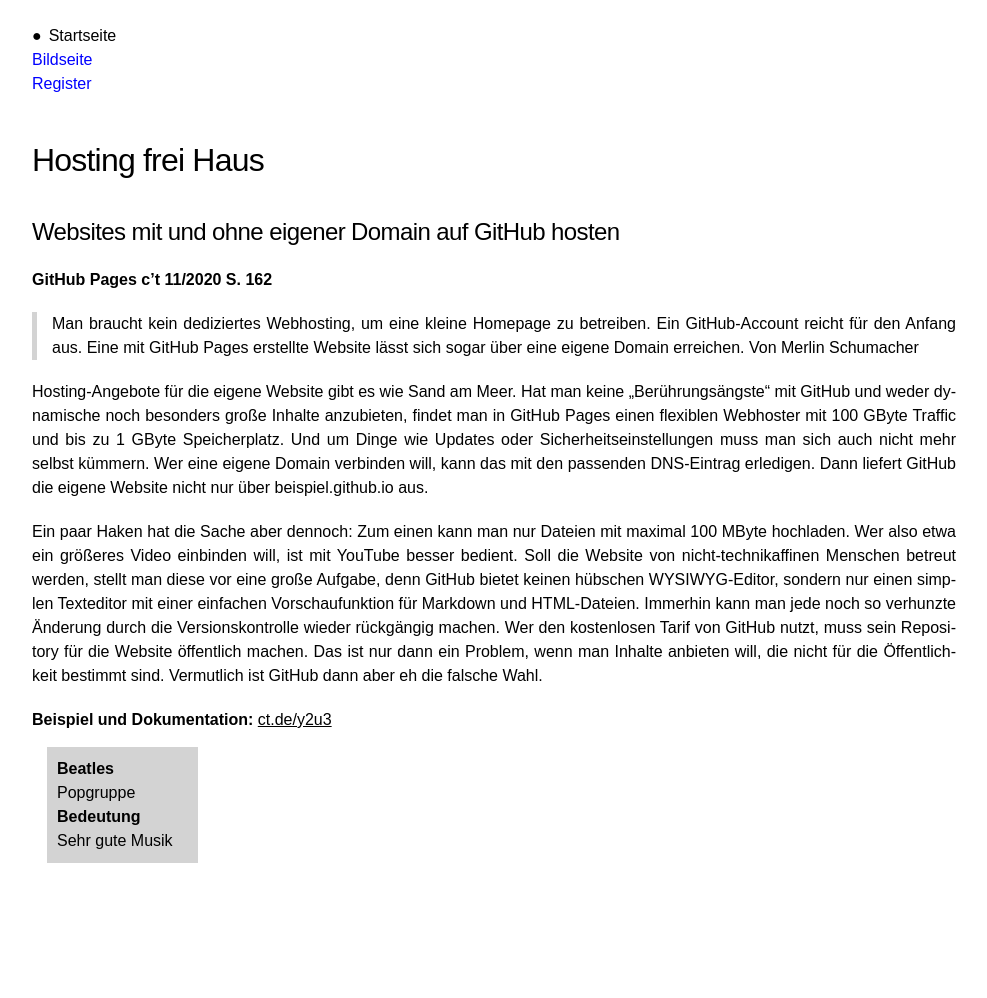
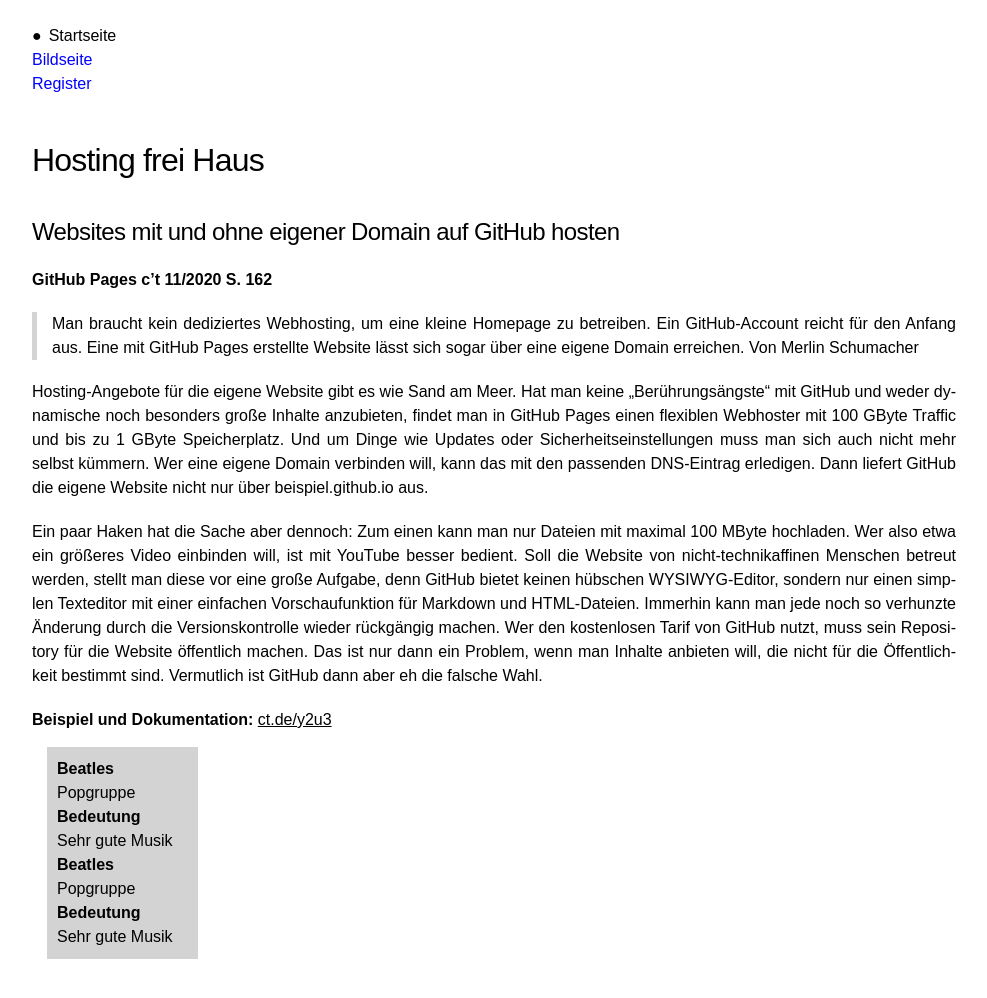
Before and after one commit to webuser-ralf/webuser-ralf.github.io, a Jekyll site: the page built from index.md, in a window 1280 px wide. Shown: the whole page, without its empty margins (146-1133 px from the left). Built offline with Jekyll 4.4.1, drawn with Linux system fonts in a browser that asks for light colours; our own code applies the rules of GitHub Pages for plain Markdown files; before the commit the page ends 948 px from its top, so only the background shows below that.

Commit message:
Update index.md

```diff
--- a/index.md
+++ b/index.md
@@ -22,6 +22,12 @@
 Bedeutung
 :     Sehr gute Musik
 
+Beatles
+:     Popgruppe
+
+Bedeutung
+:     Sehr gute Musik
+
 
 
 [1]:  https://www.heise.de/select/ct/2020/11/softlinks/y2u3?wt_mc=pred.red.ct.ct112020.162.softlink.softlink
```
